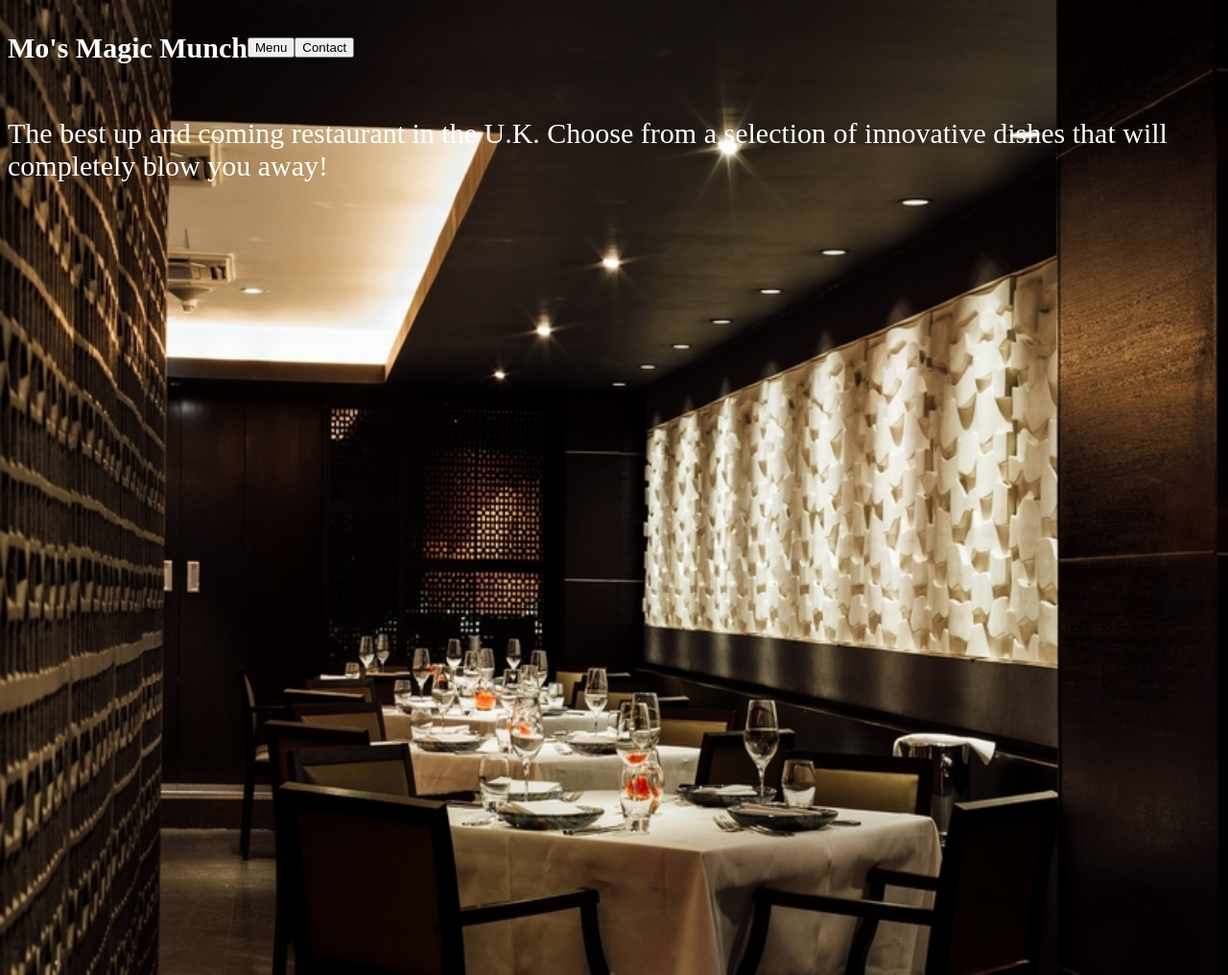
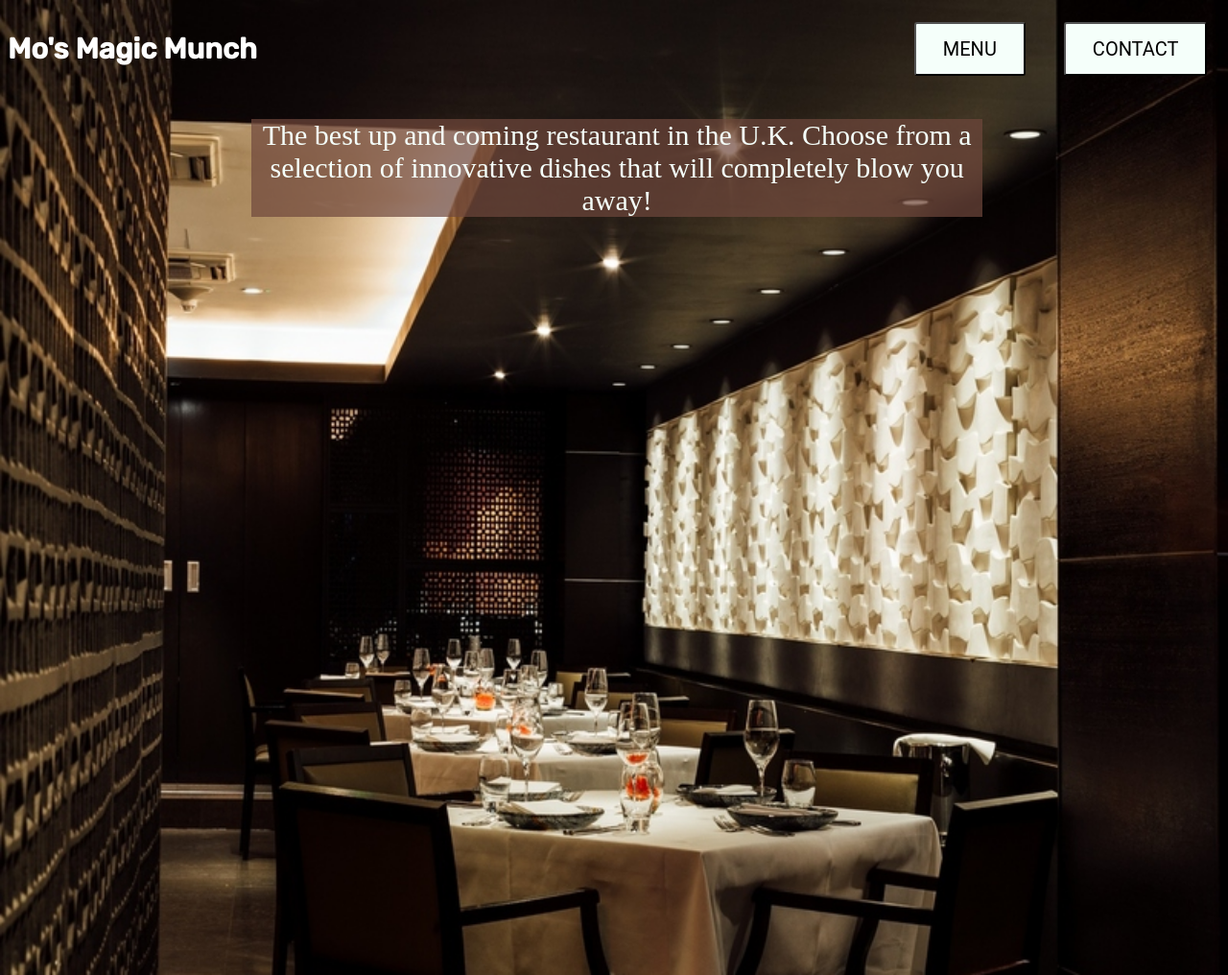
Before and after one commit to mokeaveny/Restaurant-Page, a website built with webpack: page dist/index.html in a window 1280 px wide. Shown: the whole page at 96% size. Built offline with nearby package versions, Linux system fonts and the light colour scheme.

Commit message:
Updated Styling

```diff
--- a/src/mainPage.js
+++ b/src/mainPage.js
@@ -3,15 +3,20 @@ import { contentContainer } from "./index";
 export function createMainPage() {
 	const navBar = document.createElement("nav");
 	const heading = document.createElement("h1");
+	const buttonContainer = document.createElement("div")
+	buttonContainer.id = "button-container";
 	const menuButton = document.createElement("button");
 	const contactButton = document.createElement("button");
 	menuButton.textContent = "Menu";
 	contactButton.textContent = "Contact";
 	heading.textContent = "Mo's Magic Munch";
+
+	buttonContainer.appendChild(menuButton);
+	buttonContainer.appendChild(contactButton);
 	navBar.appendChild(heading);
-	navBar.appendChild(menuButton);
-	navBar.appendChild(contactButton);
+	navBar.appendChild(buttonContainer);
 	contentContainer.appendChild(navBar);
+
 	const restaurantInfo = document.createElement("p");
 	restaurantInfo.textContent = "The best up and coming restaurant in the U.K. Choose from a selection of innovative dishes that will completely blow you away!";
 	contentContainer.appendChild(restaurantInfo);
```
Also changed, not shown: dist/index.html, dist/main.js, dist/style.css.
